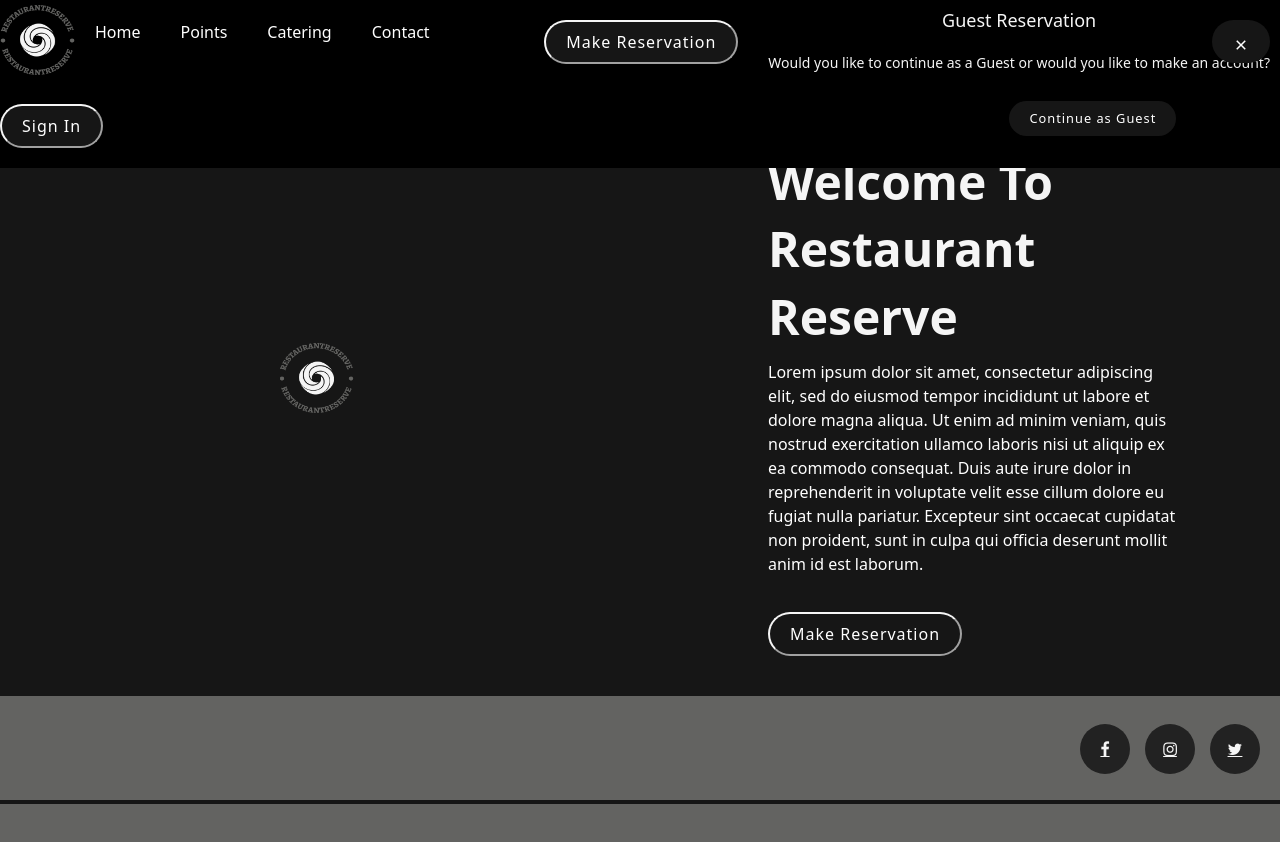
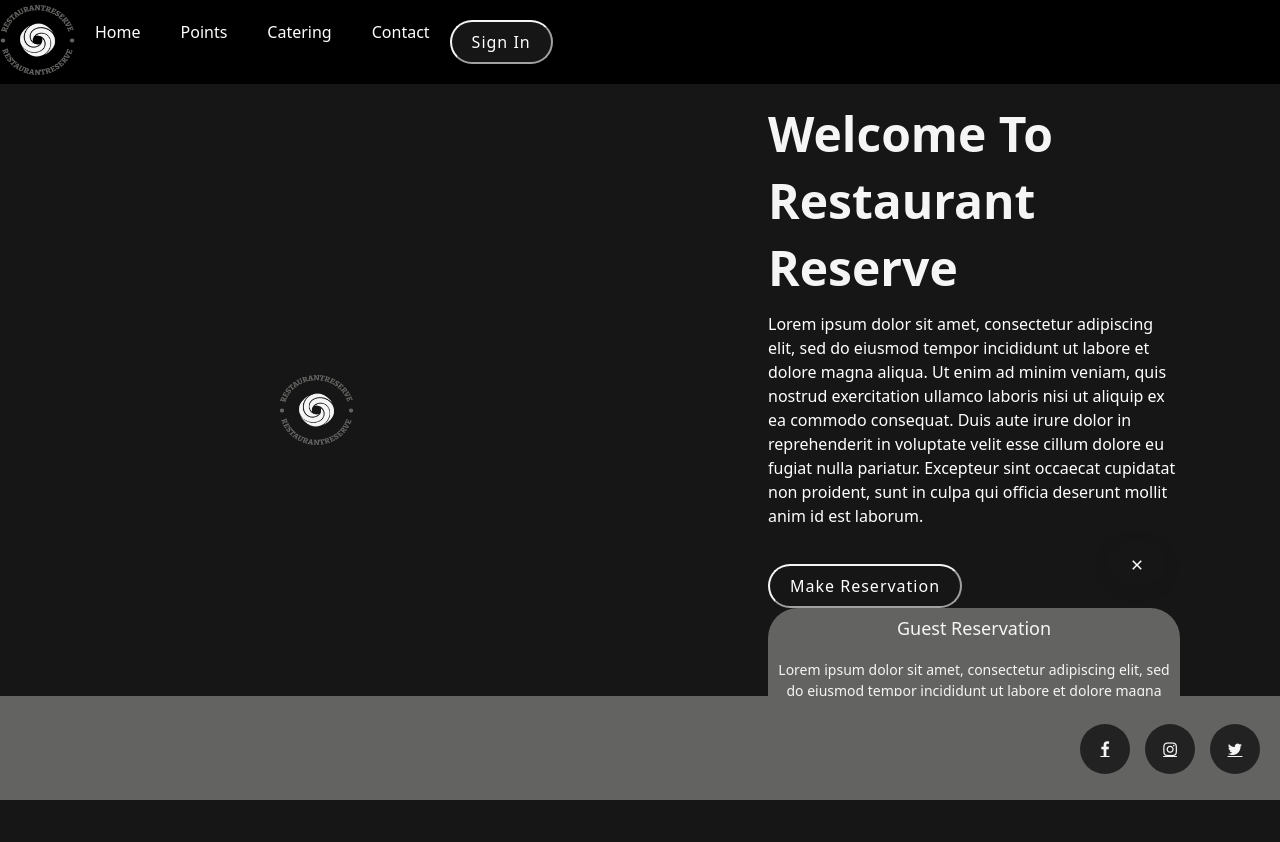
Before and after one commit to MelvinTurciosCs/SoftwareEngineeringProject, a React (Create React App) app in the folder client/: page / in a window 1280 px wide. Both pictures are taken after a click on the button "Make Reservation". Shown: the top 842 px of the page. Before the commit the page ends 804 px from the top, so only its background shows below. Built offline with nearby package versions, Linux system fonts and the light colour scheme.

Commit message:
Removed one nav bar button

```diff
--- a/client/src/Pages/Modal.css
+++ b/client/src/Pages/Modal.css
@@ -1,3 +1,8 @@
+.modal-container {
+  background-color: #636361;
+  border-radius: 30px;
+  height: 20vh;
+}
 .darkBG {
   background-color: rgba(0, 0, 0, 0.2);
   width: 100vw;
@@ -66,7 +71,7 @@
 .closeBtn {
   cursor: pointer;
   font-weight: 500;
-  padding: 4px 8px;
+  padding: 2px 4px;
   border-radius: 8px;
   border: none;
   font-size: 18px;
@@ -75,16 +80,17 @@
   transition: all 0.25s ease;
   box-shadow: 0 5px 20px 0 rgba(0, 0, 0, 0.06);
   position: absolute;
-  right: 0;
-  top: 0;
-  align-self: flex-end;
-  margin-top: -7px;
+  right: 5%;
+  top: 63%;
+  align-self: center;
+  margin-top: -6px;
   margin-right: -7px;
 }
 
 .closeBtn:hover {
-  box-shadow: 0 5px 20px 0 rgba(0, 0, 0, 0.04);
-  transform: translate(-4px, 4px);
+  box-shadow: 0 10px 20px -10px whitesmoke;
+  transform: translateY(-5px);
+  background: whitesmoke;
 }
 
 .GuestBtn {
--- a/client/src/Pages/Modal.jsx
+++ b/client/src/Pages/Modal.jsx
@@ -18,6 +18,7 @@ const Modal = ({ setIsOpen }) => {
 
   return (
     <>
+      <form className='modal-container'>
         <div className={styles.darkBG} onClick={() => setIsOpen(false)} />
           <div className={styles.centered}>
             <div className={styles.modal}>
@@ -28,7 +29,7 @@ const Modal = ({ setIsOpen }) => {
                 <RiCloseLine style={{ marginBottom: "-3px" }} />
               </button>
               <div className="modalContent">
-              Would you like to continue as a Guest or would you like to make an account?
+              Lorem ipsum dolor sit amet, consectetur adipiscing elit, sed do eiusmod tempor incididunt ut labore et dolore magna aliqua. Ut enim ad minim veniam, quis nostrud exercitation ullamco laboris nisi ut aliquip ex ea commodo consequat.
               </div>
               <div className="modalActions">
                 <div className="actionsContainer">
@@ -44,6 +45,7 @@ const Modal = ({ setIsOpen }) => {
             </div>
           </div>
         </div>
+      </form>
     </>
   )
 };
--- a/client/src/Pages/landing.js
+++ b/client/src/Pages/landing.js
@@ -10,9 +10,13 @@ SwiperCore.use([Autoplay]);
 
 export default function LandingPage() {
   const [goToSignIn, setGoToSignIn] = React.useState(false);
-
+  const [goToReservationPage, setGoToReservationPage] = React.useState(false);
   const [isOpen, setIsOpen] = useState(false);
   const [isOpen2, setIsOpen2] = useState(false);
+
+  if(goToReservationPage){
+    return <Navigate to="/GuestReserve"/>;
+  }
 
   if(goToSignIn){
     return <Navigate to="/Login"/>;
@@ -43,8 +47,6 @@ export default function LandingPage() {
             <li><a href='/#'>Points</a></li>
             <li><a href='/#'>Catering</a></li>
             <li><a href='/#'>Contact</a></li>
-            <button className='MakeReservation' onClick={() => setIsOpen2(true)}>Make Reservation</button>
-            {isOpen2 && <Modal setIsOpen={setIsOpen2} />}
             <button className='SignIn'  onClick={() => setGoToSignIn(true)}>Sign In</button>
           </ul>
         </header>
```
Lines whose indentation alone changed are shown as unchanged.
